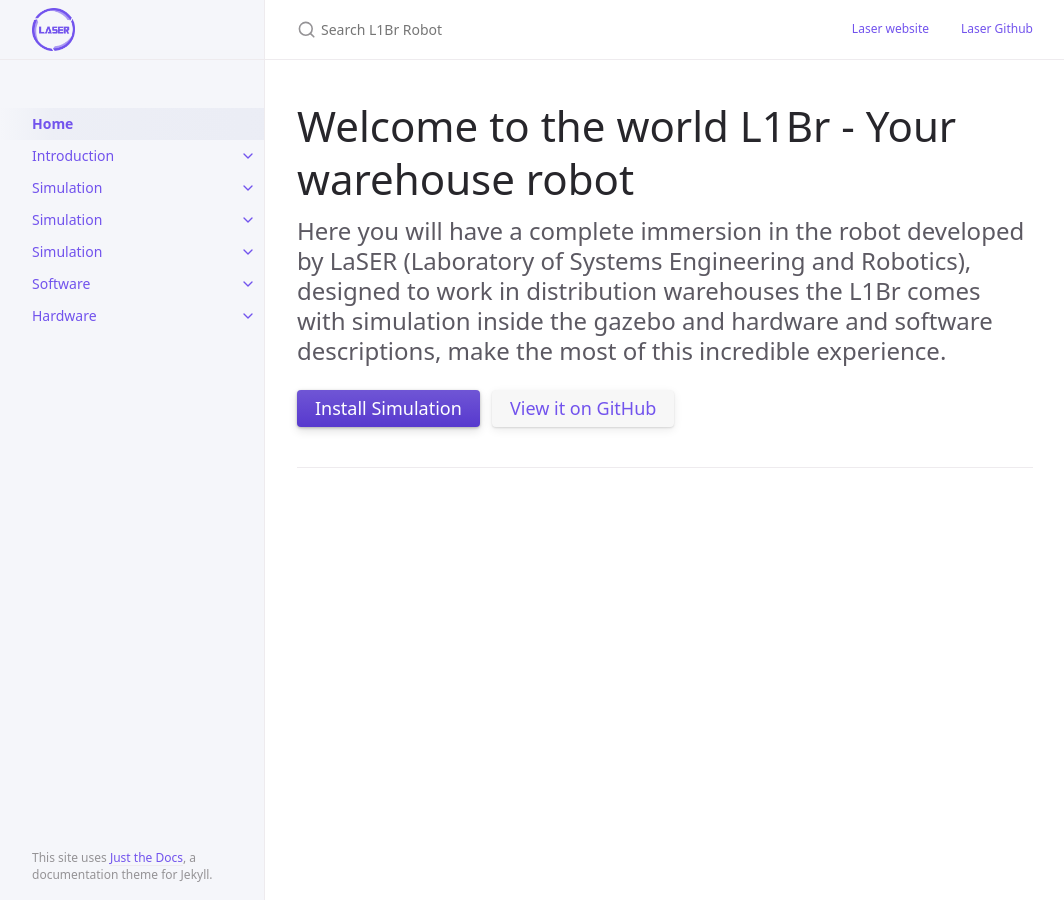
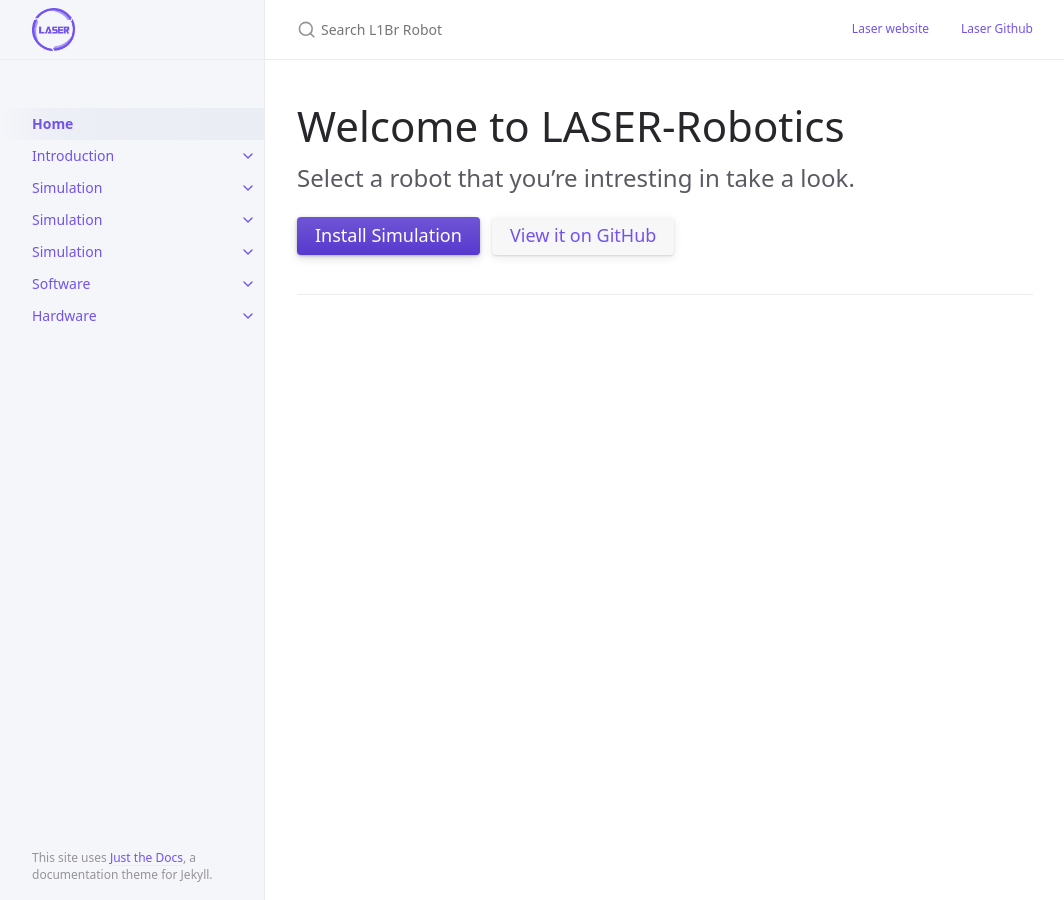
Before and after one commit to LASER-Robotics/LASER-Robotics.github.io, a Jekyll site: the page built from index.md, in a window 1280 px wide. Shown: the whole page, without its empty margins (107-1171 px from the left). Built offline with Jekyll 4.4.1, drawn with Linux system fonts in a browser that asks for light colours.

Commit message:
Changing to LASER site

```diff
--- a/index.md
+++ b/index.md
@@ -2,14 +2,14 @@
 layout: default
 title: Home
 nav_order: 1
-description: "On this site we have a complete description of the L1Br warehouse robot."
+description: "On this site we have a complete description of the robots we work with."
 permalink: /
 ---
 
-# Welcome to the world L1Br - Your warehouse robot
+# Welcome to LASER-Robotics
 {: .fs-9 }
 
-Here you will have a complete immersion in the robot developed by LaSER (Laboratory of Systems Engineering and Robotics), designed to work in distribution warehouses the L1Br comes with simulation inside the gazebo and hardware and software descriptions, make the most of this incredible experience.
+Select a robot that you're intresting in take a look.
 {: .fs-6 .fw-300 }
 
 [Install Simulation](https://laser-robotics.github.io/docs/Simulation/install_simulation/){: .btn .btn-primary .fs-5 .mb-4 .mb-md-0 .mr-2 } [View it on GitHub](https://github.com/LASER-Robotics/Warehouse_Gazebo){: .btn .fs-5 .mb-4 .mb-md-0 }
```
